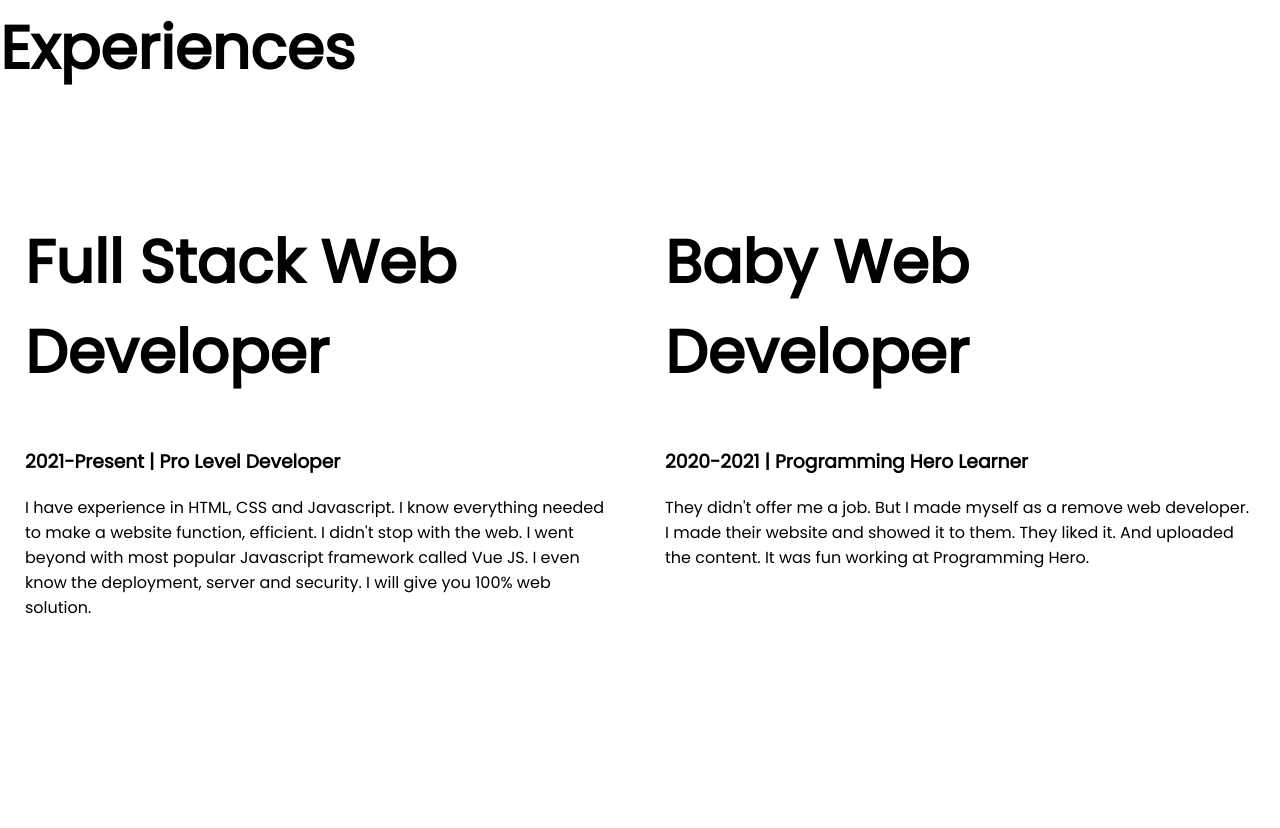
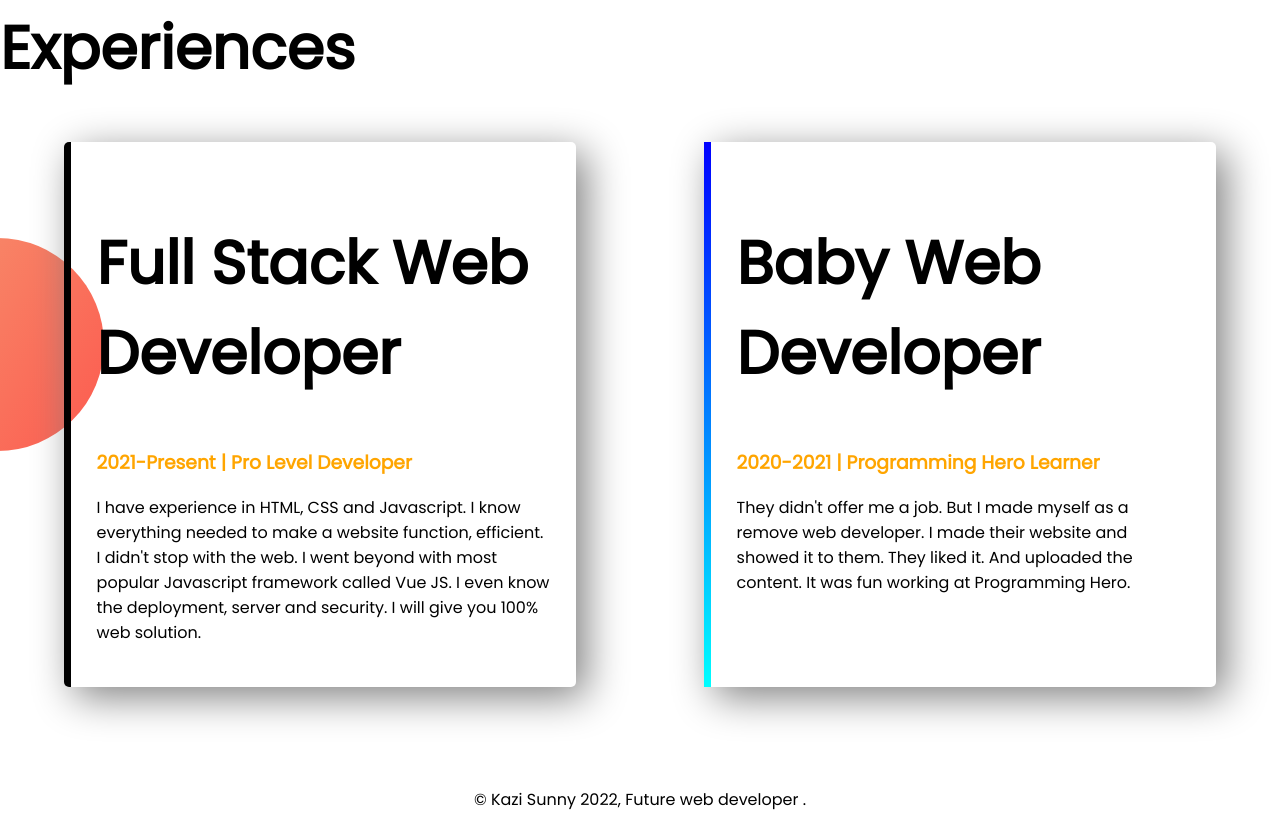
Before and after one commit to Kazisunny2/developer-portfolio, a plain HTML site: page index.html in a window 1280 px wide. Shown: the part 1151-1979 px from the top of the page. Before the commit the page ends 1912 px from the top, so only its background shows below. Drawn offline with Linux system fonts and the light colour scheme.

Commit message:
footer and experience added

```diff
--- a/index.html
+++ b/index.html
@@ -45,23 +45,26 @@
     <section class="experience-area">
         <h1>Experiences</h1>
         <div class="flexible-container">
-            <div class="half-width">
+            <div id="full-stuck-experience" class="experience-item">
                 <h1>Full Stack Web Developer</h1>
-                <h3>2021-Present | Pro Level Developer</h3>
+                <h3 class="orange-color">2021-Present | Pro Level Developer</h3>
                 <p>I have experience in HTML, CSS and Javascript. I know everything needed to make a website function,
                     efficient. I didn't stop with the web. I went beyond with most popular Javascript framework called
                     Vue
                     JS. I even know the deployment, server and security. I will give you 100% web solution.</p>
             </div>
-            <div class="half-width">
+            <div id="web-developer" class="experience-item">
                 <h1>Baby Web Developer</h1>
-                <h3>2020-2021 | Programming Hero Learner</h3>
+                <h3 class="orange-color">2020-2021 | Programming Hero Learner</h3>
                 <p>They didn't offer me a job. But I made myself as a remove web developer. I made their website and
                     showed
                     it to them. They liked it. And uploaded the content. It was fun working at Programming Hero.</p>
             </div>
         </div>
     </section>
+    <footer>
+        <p>© Kazi Sunny 2022, Future web developer .</p>
+    </footer>
 </body>
 
 </html>
--- a/style.css
+++ b/style.css
@@ -37,3 +37,29 @@ h1{
     background-repeat: no-repeat;
     background-position: right;
 }
+.experience-item{
+    box-shadow: 10px 10px 40px gray;
+    width: 40%;
+    margin-right: 5%;
+    margin-left: 5%;
+    padding: 2%;
+    border-radius: 5px;
+}
+.experience-area{
+    background-image: url(exp-bg.png);
+    background-repeat: no-repeat;
+    background-position: left;
+}
+#web-developer{
+    border-left: 7px solid;
+    border-image: linear-gradient(blue, cyan);
+    border-image-slice: 1;
+}
+#full-stuck-experience{
+    border-left: 7px solid;
+    border-image: linear-gradient(purple tomato);
+    border-image-slice: 1;
+}
+footer p{
+    text-align: center;
+}
```
Also changed, not shown: exp-bg.png (added).
